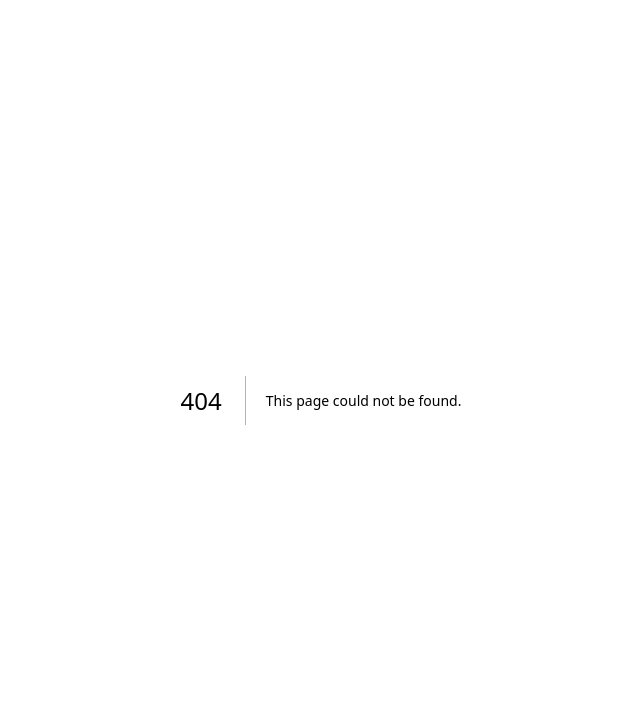
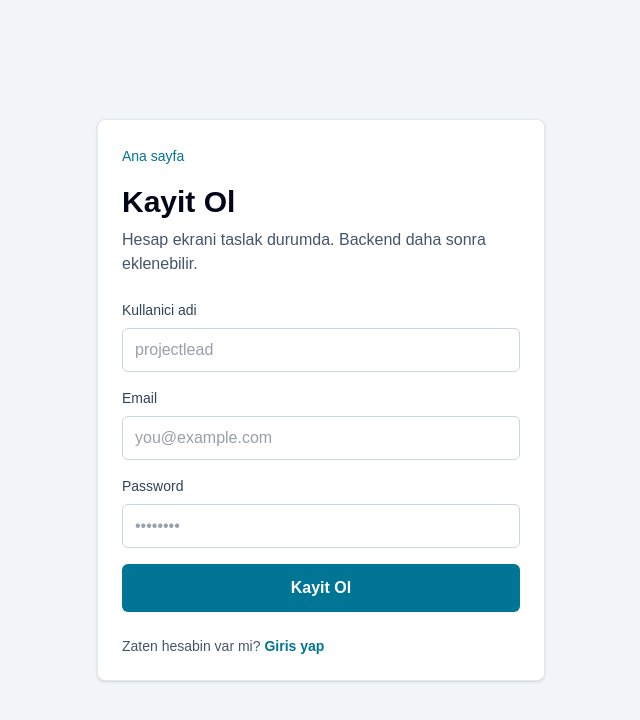
Before and after one commit to mzaltinoz/project-pulse, a Next.js app: page /register in a window 1280 px wide. Before the commit this address had no page. Shown: the top 720 px of the page, without its empty margins (319-959 px from the left). Built offline with nearby package versions, Linux system fonts and the light colour scheme.

Commit message:
Add login and register UI

```diff
--- /dev/null
+++ b/app/login/page.tsx
@@ -0,0 +1,104 @@
+"use client";
+
+import Link from "next/link";
+import { useRouter } from "next/navigation";
+import { useState } from "react";
+
+type LoginForm = {
+  email: string;
+  password: string;
+};
+
+export default function LoginPage() {
+  const router = useRouter();
+  const [form, setForm] = useState<LoginForm>({
+    email: "",
+    password: "",
+  });
+  const [error, setError] = useState("");
+
+  function updateField(field: keyof LoginForm, value: string) {
+    setForm((currentForm) => ({
+      ...currentForm,
+      [field]: value,
+    }));
+  }
+
+  function handleFakeLogin(event: React.FormEvent<HTMLFormElement>) {
+    event.preventDefault();
+
+    if (!form.email.trim() || !form.password.trim()) {
+      setError("Email ve password alanlarini doldur.");
+      return;
+    }
+
+    setError("");
+    router.push("/profile");
+  }
+
+  function continueAsDemo() {
+    router.push("/game");
+  }
+
+  return (
+    <main className="flex min-h-screen items-center justify-center bg-slate-100 px-6 py-10 text-slate-950">
+      <section className="w-full max-w-md rounded-lg border border-slate-200 bg-white p-6 shadow-sm">
+        <Link href="/" className="text-sm font-medium text-cyan-700">
+          Ana sayfa
+        </Link>
+        <h1 className="mt-4 text-3xl font-bold">Giris Yap</h1>
+        <p className="mt-2 text-slate-600">
+          Simdilik fake login akisi. Gercek auth daha sonra baglanabilir.
+        </p>
+
+        <form onSubmit={handleFakeLogin} className="mt-6 grid gap-4">
+          <label className="grid gap-2 text-sm font-medium text-slate-700">
+            Email
+            <input
+              type="email"
+              value={form.email}
+              onChange={(event) => updateField("email", event.target.value)}
+              className="h-11 rounded-md border border-slate-300 px-3 text-base outline-none transition-colors focus:border-cyan-700"
+              placeholder="you@example.com"
+            />
+          </label>
+
+          <label className="grid gap-2 text-sm font-medium text-slate-700">
+            Password
+            <input
+              type="password"
+              value={form.password}
+              onChange={(event) => updateField("password", event.target.value)}
+              className="h-11 rounded-md border border-slate-300 px-3 text-base outline-none transition-colors focus:border-cyan-700"
+              placeholder="••••••••"
+            />
+          </label>
+
+          {error ? <p className="text-sm font-medium text-red-700">{error}</p> : null}
+
+          <button
+            type="submit"
+            className="inline-flex h-12 items-center justify-center rounded-md bg-cyan-700 px-6 font-semibold text-white transition-colors hover:bg-cyan-800"
+          >
+            Giris Yap
+          </button>
+        </form>
+
+        <button
+          type="button"
+          onClick={continueAsDemo}
+          className="mt-3 inline-flex h-12 w-full items-center justify-center rounded-md border border-slate-300 px-6 font-semibold text-slate-700 transition-colors hover:bg-slate-50"
+        >
+          Demo olarak devam et
+        </button>
+
+        <p className="mt-6 text-sm text-slate-600">
+          Hesabin yok mu?{" "}
+          <Link href="/register" className="font-semibold text-cyan-700">
+            Kayit ol
+          </Link>
+        </p>
+      </section>
+    </main>
+  );
+}
--- /dev/null
+++ b/app/register/page.tsx
@@ -0,0 +1,105 @@
+"use client";
+
+import Link from "next/link";
+import { useRouter } from "next/navigation";
+import { useState } from "react";
+
+type RegisterForm = {
+  username: string;
+  email: string;
+  password: string;
+};
+
+export default function RegisterPage() {
+  const router = useRouter();
+  const [form, setForm] = useState<RegisterForm>({
+    username: "",
+    email: "",
+    password: "",
+  });
+  const [error, setError] = useState("");
+
+  function updateField(field: keyof RegisterForm, value: string) {
+    setForm((currentForm) => ({
+      ...currentForm,
+      [field]: value,
+    }));
+  }
+
+  function handleFakeRegister(event: React.FormEvent<HTMLFormElement>) {
+    event.preventDefault();
+
+    if (!form.username.trim() || !form.email.trim() || !form.password.trim()) {
+      setError("Kullanici adi, email ve password alanlarini doldur.");
+      return;
+    }
+
+    setError("");
+    router.push("/profile");
+  }
+
+  return (
+    <main className="flex min-h-screen items-center justify-center bg-slate-100 px-6 py-10 text-slate-950">
+      <section className="w-full max-w-md rounded-lg border border-slate-200 bg-white p-6 shadow-sm">
+        <Link href="/" className="text-sm font-medium text-cyan-700">
+          Ana sayfa
+        </Link>
+        <h1 className="mt-4 text-3xl font-bold">Kayit Ol</h1>
+        <p className="mt-2 text-slate-600">
+          Hesap ekrani taslak durumda. Backend daha sonra eklenebilir.
+        </p>
+
+        <form onSubmit={handleFakeRegister} className="mt-6 grid gap-4">
+          <label className="grid gap-2 text-sm font-medium text-slate-700">
+            Kullanici adi
+            <input
+              type="text"
+              value={form.username}
+              onChange={(event) => updateField("username", event.target.value)}
+              className="h-11 rounded-md border border-slate-300 px-3 text-base outline-none transition-colors focus:border-cyan-700"
+              placeholder="projectlead"
+            />
+          </label>
+
+          <label className="grid gap-2 text-sm font-medium text-slate-700">
+            Email
+            <input
+              type="email"
+              value={form.email}
+              onChange={(event) => updateField("email", event.target.value)}
+              className="h-11 rounded-md border border-slate-300 px-3 text-base outline-none transition-colors focus:border-cyan-700"
+              placeholder="you@example.com"
+            />
+          </label>
+
+          <label className="grid gap-2 text-sm font-medium text-slate-700">
+            Password
+            <input
+              type="password"
+              value={form.password}
+              onChange={(event) => updateField("password", event.target.value)}
+              className="h-11 rounded-md border border-slate-300 px-3 text-base outline-none transition-colors focus:border-cyan-700"
+              placeholder="••••••••"
+            />
+          </label>
+
+          {error ? <p className="text-sm font-medium text-red-700">{error}</p> : null}
+
+          <button
+            type="submit"
+            className="inline-flex h-12 items-center justify-center rounded-md bg-cyan-700 px-6 font-semibold text-white transition-colors hover:bg-cyan-800"
+          >
+            Kayit Ol
+          </button>
+        </form>
+
+        <p className="mt-6 text-sm text-slate-600">
+          Zaten hesabin var mi?{" "}
+          <Link href="/login" className="font-semibold text-cyan-700">
+            Giris yap
+          </Link>
+        </p>
+      </section>
+    </main>
+  );
+}
```
